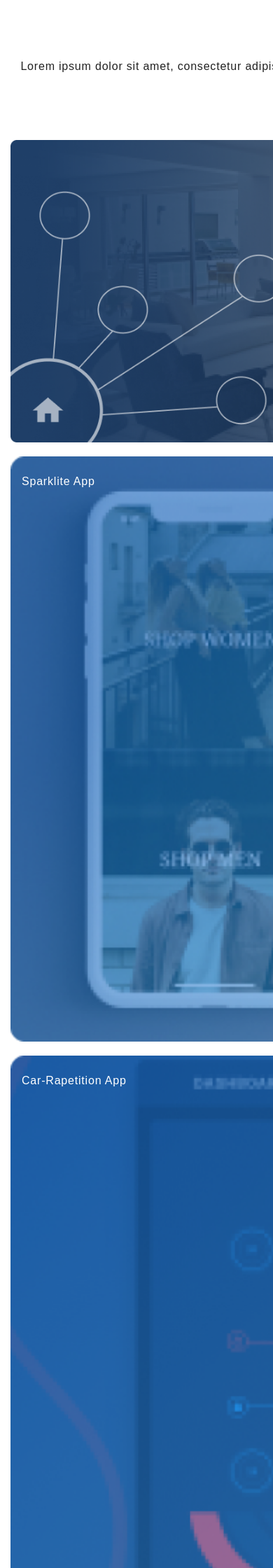
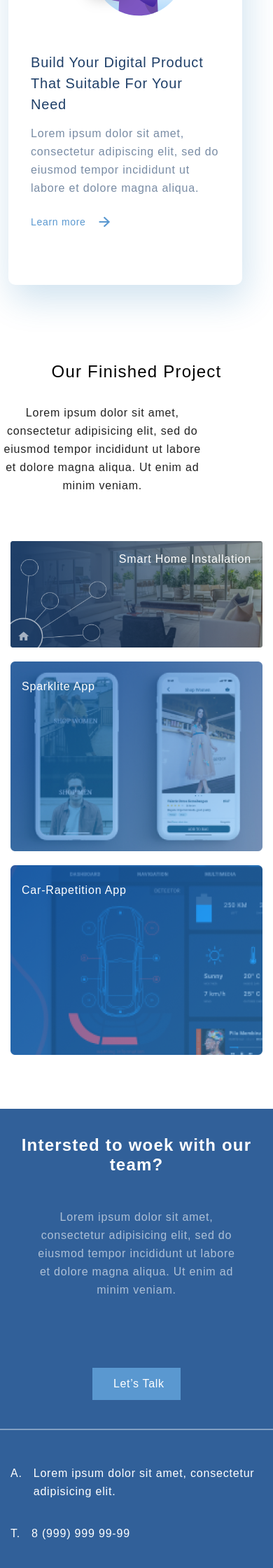
Before and after one commit to MarcusSten/marcussten.github.io, a PHP site: page / in a window 390 px wide; the page is wider, and only the part inside the window is pictured. Shown: the part 1920-4160 px from the top of that part at 70% size. Run offline with PHP 8.4, Linux system fonts and the light colour scheme.

Commit message:
add adaptive

```diff
--- a/index.html
+++ b/index.html
@@ -3,8 +3,8 @@
 
 <head>
     <meta charset="UTF-8">
-    <meta name="viewport" content="width=device-width, initial-scale=1">
-    <title>HomeWork#1</title>
+    <meta name="viewport" content="width=device-width, initial-scale=1.0">
+    <title>MarcusSten</title>
     <link rel="stylesheet" href="style.css">
 </head>
 
@@ -12,6 +12,7 @@
 <body>
     <div class="wrapper">
         <div class="header">
+            <div class="back_gradient">
             <div class="header_content container top_content_box">
                 <div class="header_menu">
                     <a href="index.html"><img src="img/logo.svg" alt="logo"></a>
@@ -24,6 +25,7 @@
                         ultrices ut mauris tellus at. Posuere sollicitudin odio tellus elit.</p>
                     <a href="img/top-button.svg" class="top_button">See Our Project</a>
                 </div>
+            </div>
             </div>
             <div class="mine container">
                 <div class="mine_header">
--- a/style.css
+++ b/style.css
@@ -3,12 +3,13 @@
     padding: 0;
 }
 .wrapper{
-	min-height: 100vh;
+	min-height: 100%;
 	display: flex;
 	flex-direction: column;
+	overflow: hidden;
 }
 .container {
-    width: 1140px;
+    max-width: 1024px;
     margin: 0 auto;
 }
 body {
@@ -54,7 +55,7 @@ body {
 .mine_ph {
     font-size: 16px;
     line-height: 26px;
-    width: 75%;
+    max-width: 75%;
     margin: 32px auto 64px;
     font-size: 16px;
     text-align: center;
@@ -74,11 +75,23 @@ body {
     font-weight: 500;
     font-size: 44px;
     text-align: center;
+	line-height: 74px;
+	letter-spacing: 0.04em;
+	color: #FFFFFF;
+	margin-top: 54px;
+}
+.paragr_contacts{
+	font-size: 20px;
+	line-height: 30px;
+	text-align: center;
+	letter-spacing: 0.04em;
+	color: rgba(255, 255, 255, 0.6);
+	margin-top: 16px;
 }
 .title3 {
     font-size: 36px;
     text-align: center;
-    width: 1137px;
+    max-width: 1137px;
     font-weight: 300;
     line-height: 46px;
     letter-spacing: 0.05em;
@@ -90,6 +103,8 @@ body {
     letter-spacing: 0.05em;
     color: #1F3F68;
     margin-bottom: 14px;
+    font-weight: 500;
+	letter-spacing: 0.04em;
 }
 .form {
     box-sizing: border-box;
@@ -109,7 +124,9 @@ body {
 }
 .header {
 	flex-grow: 1;
-    background: linear-gradient(0deg, #EBF3FB 8.84%, rgba(152, 195, 232, 0) 31.12%);
+}
+.back_gradient{
+	background: linear-gradient(0deg, #DAEAF7 8.84%, rgba(152, 195, 232, 0) 31.12%);
 }
 .header_content {
 
@@ -143,13 +160,14 @@ body {
     justify-content: space-between;
     padding-top: 64px;
     padding-bottom: 64px;
-    flex-wrap: wrap;
+    margin: 0 -16px;
 }
 .mine_content div:nth-child(1) {
 
 }
 .mine_content_item {
     width: 359px;
+    margin: 0 16px;
     padding: 44px 32px;
     box-sizing: border-box;
     background: #FFFFFF;
@@ -173,14 +191,14 @@ body {
     letter-spacing: 0.05em;
     color: #5A98D0;
     text-decoration: none;
-    margin-top: 30px;
+    margin-bottom: : 44px;
 }
 .item_arrow{
     align-self: center;
     background-image: url(img/item-arrow.svg);
     background-repeat: no-repeat;
     margin-left: 15px;
-    margin-top: 30px;
+    margin-bottom: : 44px;
 }
 .text {
     text-align: center;
@@ -240,7 +258,7 @@ body {
     align-items: center;
 }
 .footer_text {
-    width: 495px;
+    max-width: 495px;
     padding-top: 20px;
     padding-bottom: 20px;
 }
@@ -385,42 +402,41 @@ header {
 	    text-align: center;
 	    letter-spacing: 0.04em;
 	    padding: 0px 8px;
-	    margin-top: 20px;
+	    margin-top: 32px;
 	    margin-bottom: 41px;
 
 	}
 	.title3{
-		width: 90%;
-		margin-top: 48px;
+		margin-top: 30px;
 		font-weight: 300;
 		font-size: 24px;
 		line-height: 28px;
 		text-align: center;
+		padding: 0 17px;
 	}
 	.mine_content{
+		margin-top: 32px;
 		width: 100%;
 		display: flex;
-		justify-content: center;
+		flex-direction: column;
 		align-items: center;
 	}
 	.mine_content_item {
-	    width: 90%;
-	    padding: 0 10px 0 10px;
-	    margin: 0;
-	    margin-top: 32px;
+	    max-width: 334px;
+	    margin: 16px 20px;
 	}
 	.items{
 		margin: 20px 0 31px 0;
 	}
 	.mine_ph{
-		width: 90%;
+		width: 100%;
+		padding: 0;
 		font-size: 16px;
 		line-height: 26px;
-		text-align: center;
-		margin: 32px 15px 66px 15px;
+		margin: 32px 0px 66px 0px;
+		align-items: center;
 	}
 	.text_item{
-		width: 90%;
 		margin: 16px 15px 0 15px;
 	}
 	.text_text1{
@@ -458,211 +474,142 @@ header {
 		text-align: left;
 	}
 	.footer{
-		width: 100%;
 		margin-top: 63px;
 	}
 	.footer_top{
-		width: 100%;
+		display: flex;
+		flex-direction: column;
+		align-items: center;
+		padding-bottom: 0;
+	}
+	.footer_text{
 	}
 	.footer_title3{
-		width: 90%;
 		font-size: 24px;
 		line-height: 28px;
 		text-align: center;
-		margin: 0;
-		padding: 0 15px;
+		margin: 18px 20px;
+
 	}
 	.ph_footer{
-		width: 90%;
 		font-size: 16px;
 		line-height: 26px;
-		margin: 32px 0 0 0;
-		padding: 0 15px;
+		margin: 32px;
+		padding: 16px;
 		text-align: center;
 	}
 	.footer_button{
-		width: 90%;
 		font-size: 16px;
 		line-height: 26px;
 		display: flex;
 		align-items: center;
 		text-align: center;
 		margin: 0;
-		padding: 0;
-		width: 108px;
-		height: 31px;
+		margin-top: 30px;
+		padding: 10px 20px 10px 30px;
 	}
 	.footer_contact{
-		width: 90%;
+		width: 100%;
 		flex-direction: column;
 		font-size: 16px;
 		line-height: 19px;
 		margin-top: 32px;
 	}
+	hr{
+		margin-top: 41px;
+	}
 	.footer_list{
-		width: 90%;
-		margin: 0px 15px 17px 15px;
+		margin: 17px 15px 17px 15px;
 	}
 	.copyright{
-		width: 90%;
 		font-size: 16px;
 		line-height: 26px;
 		text-align: center;
-		margin: 32px 15px 0 15px;
-		padding-bottom: 15px;
+		margin: 15px 15px 0px 15px;
+		padding-bottom: 32px;
 	}
 }
-@media (max-width: 1024px){
-	.header_content{
+@media (min-width: 667px) and (max-width: 1024px){
+		.header_content{
 		background: linear-gradient(0deg, #DAEAF7 8.84%, rgba(152, 195, 232, 0) 31.12%);
 	}
 	.header_menu{
-		width: 90%;
-		margin: 36px 34px 0 34px;
-		padding-top: 0px;
+		padding-top: 52px;
+		margin: 0 33px;
 	}
 	.header_text{
-		width: 100%;
-		align-items: left;
-		padding-top: 120px;
-		background-size: 40vw;
-		background-position: right;
+	    background-position: right bottom;
+	    background-size: 60%;
+	    padding-top: 0;
+	    margin-left: 32px;
+	    margin-right: 16px;
 	}
 	.title{
-		width: 70%;
-	    padding-top: 0;
-	    padding-left: 32px;
+		padding-top: 120px;
 	}
 	.paragrh{
-		width: 50%;
-		font-size: 16px;
-		line-height: 26px;
 		padding-top: 32px;
-	    padding-left: 32px;
 	}
 	.top_button{
-		margin-left: 32px;
+		margin-bottom: 190px;
 	}
 	.title3{
-		width: 90%;
-		margin-top: 48px;
-		font-weight: 300;
-		font-size: 24px;
-		line-height: 28px;
-		text-align: center;
+		margin-top: 0px;
+		padding: 0 32px;
 	}
 	.mine_content{
+		margin-top: 0px;
 		width: 100%;
 		display: flex;
-		justify-content: center;
+		flex-direction: column;
 		align-items: center;
 	}
 	.mine_content_item {
-	    width: 90%;
-	    padding: 0 10px 0 10px;
-	    margin: 0;
-	    margin-top: 32px;
+	    max-width:; 334px;
+	    margin: 16px 20px;
 	}
 	.items{
 		margin: 20px 0 31px 0;
 	}
-	.mine_ph{
-		width: 90%;
-		font-size: 16px;
-		line-height: 26px;
-		text-align: center;
-		margin: 32px 15px 66px 15px;
+	.text{
+		margin-top: 127px;
 	}
 	.text_item{
-		width: 90%;
-		margin: 16px 15px 0 15px;
-	}
-	.text_text1{
-		width: 90%;
-		top: 16px;
-		right: 16px;
-		font-size: 16px;
-		line-height: 19px;
-		text-align: right;
-	}
-	.text_parrent{
-		width: 100%;
-		margin-top: 16px;
-		justify-content: none;
-		flex-wrap: wrap;
+		margin: 0 28px 0 35px;
 	}
 	.text_item_margin{
-		width: 100%;
-    	margin: 0px 15px 0 15px;
-	}
-	.text_text2{
-		width: 90%;
-		top: 26px;
-		left: 16px;
-		font-size: 16px;
-		line-height: 19px;
-		text-align: left;
-	}
-	.text_text3{
-		width: 90%;
-		top: 26px;
-		left: 16px;
-		font-size: 16px;
-		line-height: 19px;
-		text-align: left;
-	}
-	.footer{
-		width: 100%;
-		margin-top: 63px;
-	}
+    	margin: 0;
+    	margin-left: 32px;
+    }
 	.footer_top{
-		width: 100%;
+		padding-bottom: 0;
 	}
 	.footer_title3{
-		width: 90%;
-		font-size: 24px;
-		line-height: 28px;
-		text-align: center;
-		margin: 0;
-		padding: 0 15px;
+		margin: 47px 0 0 124px;
 	}
 	.ph_footer{
-		width: 90%;
-		font-size: 16px;
-		line-height: 26px;
-		margin: 32px 0 0 0;
-		padding: 0 15px;
-		text-align: center;
+		margin: 32px 0 0 124px;
+
 	}
 	.footer_button{
-		width: 90%;
-		font-size: 16px;
-		line-height: 26px;
-		display: flex;
-		align-items: center;
-		text-align: center;
-		margin: 0;
-		padding: 0;
-		width: 108px;
-		height: 31px;
+		margin-top: 161px;
+		margin-right: 120px;
+		padding: 10px 30px 10px 30px;
+
 	}
 	.footer_contact{
-		width: 90%;
 		flex-direction: column;
-		font-size: 16px;
-		line-height: 19px;
-		margin-top: 32px;
+		margin-top: 64px;
+	}
+	hr{
+		margin-top: 64px;
 	}
 	.footer_list{
-		width: 90%;
-		margin: 0px 15px 17px 15px;
+		margin: 17px 15px 17px 184px;
+
 	}
 	.copyright{
-		width: 90%;
-		font-size: 16px;
-		line-height: 26px;
-		text-align: center;
-		margin: 32px 15px 0 15px;
-		padding-bottom: 15px;
+		margin: 15px 15px 0px 184px;
+		padding-bottom: 64px;
 	}
 }
```
Also changed, not shown: other parts of style.css (+13 -14 lines), contacts.html (+4 -3 lines).
